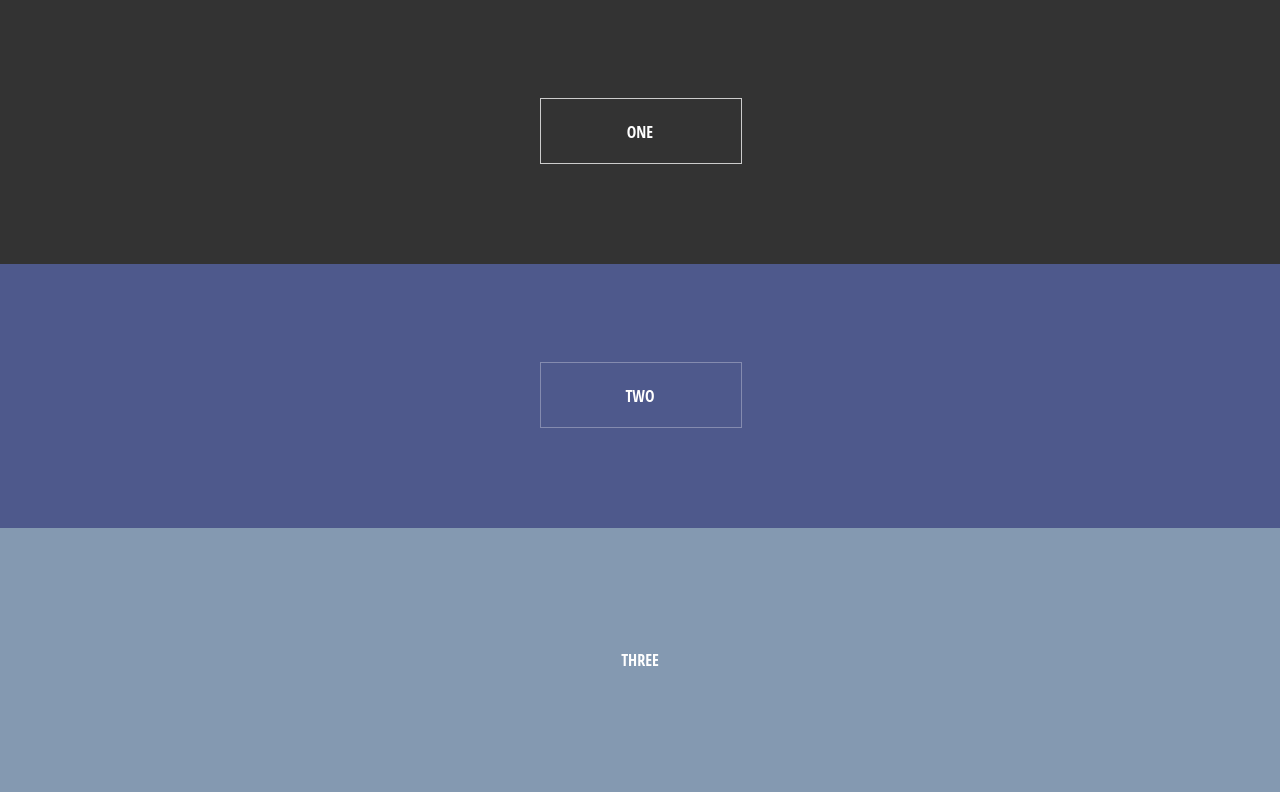
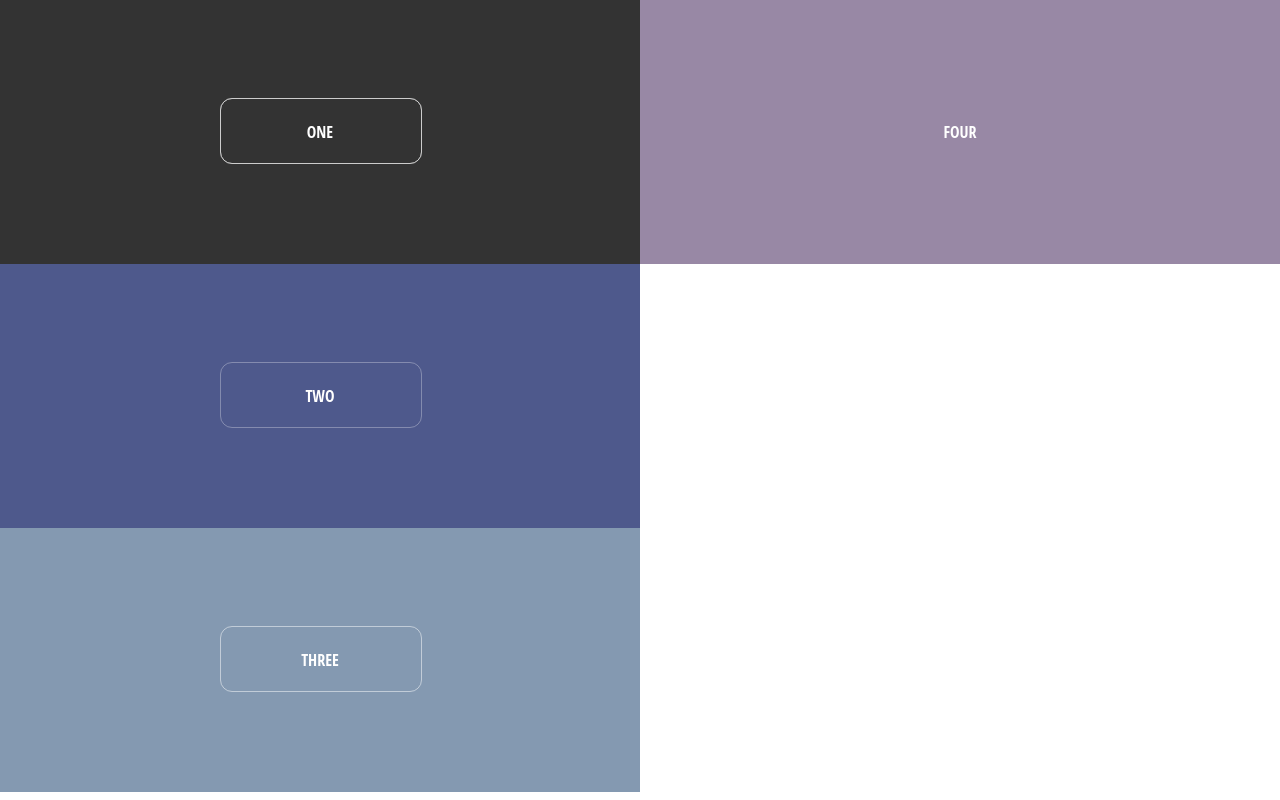
Before and after one commit to HuemanTarget/button-options, a plain HTML site: page index.html in a window 1280 px wide. Drawn offline with Linux system fonts and the light colour scheme.

Commit message:
add and style button three

```diff
--- a/index.html
+++ b/index.html
@@ -26,5 +26,13 @@
         </div>
       </div>
     </div>
+
+    <div class="col">
+      <div class="container-4">
+        <div class="btn btn-four">
+          <span class="button4-content">FOUR</span>
+        </div>
+      </div>
+    </div>
   </body>
 </html>
--- a/style.css
+++ b/style.css
@@ -68,6 +68,7 @@ div[class*='container'] {
   width: 100%;
   height: 100%;
   z-index: 1;
+  border-radius: 12px;
 }
 
 /*
@@ -151,3 +152,33 @@ div[class*='container'] {
   opacity: 0;
   cursor: pointer;
 }
+
+/*
+ BUTTON THREE
+*/
+
+.btn-three::before {
+  left: 4px;
+  z-index: 1;
+
+  opacity: 0;
+  background: rgba(255, 255, 255, 0.1);
+  transform: scale(0.1, 1);
+}
+
+.btn-three:hover::before {
+  opacity: 1;
+  transform: scale(1, 1);
+  cursor: pointer;
+}
+
+.btn-three::after {
+  transition: all 0.3s;
+  border: 1px solid rgba(255, 255, 255, 0.5);
+}
+
+.btn-three:hover::after {
+  transform: scale(1, 0.1);
+  opacity: 0;
+  cursor: pointer;
+}
```
